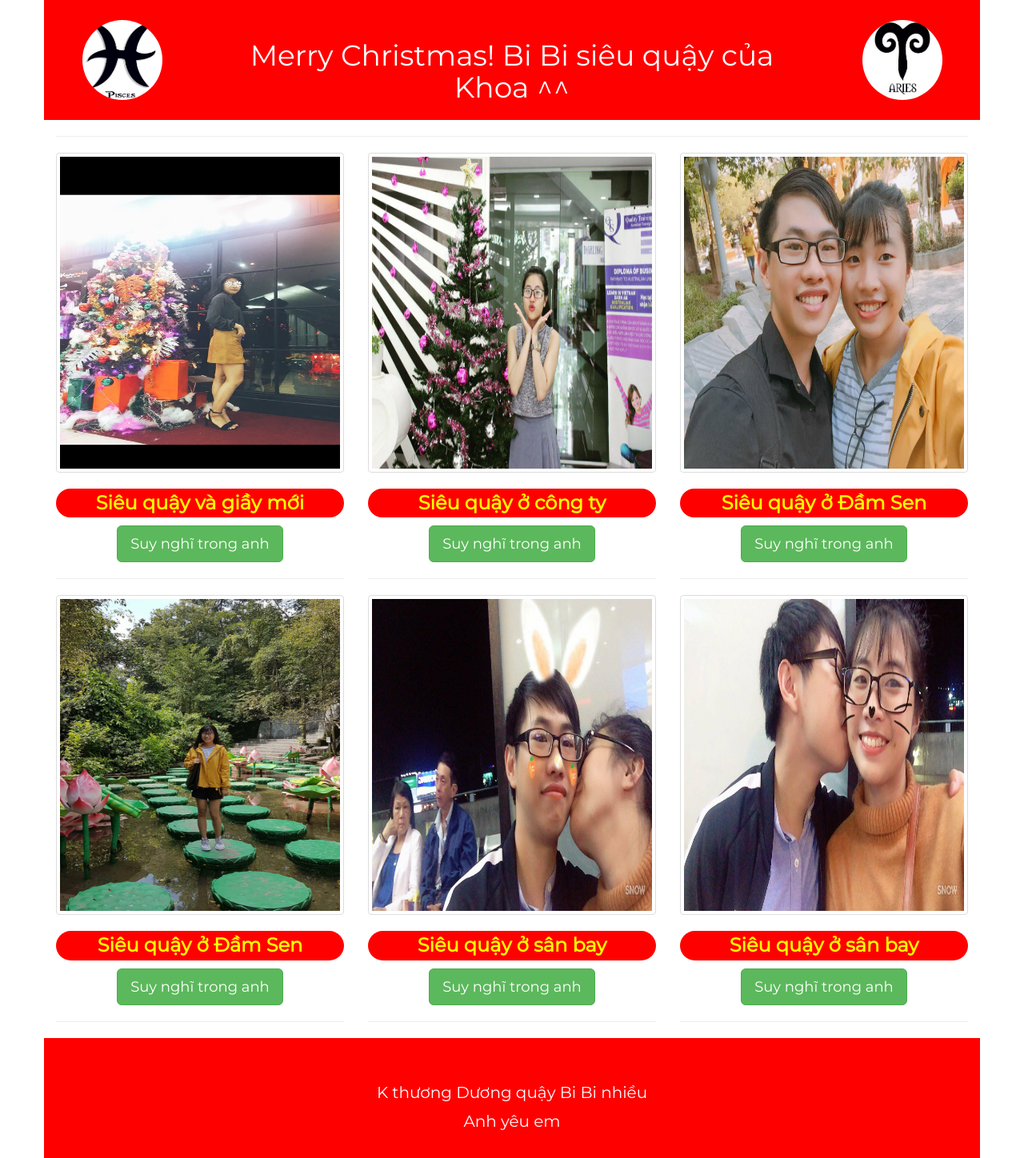
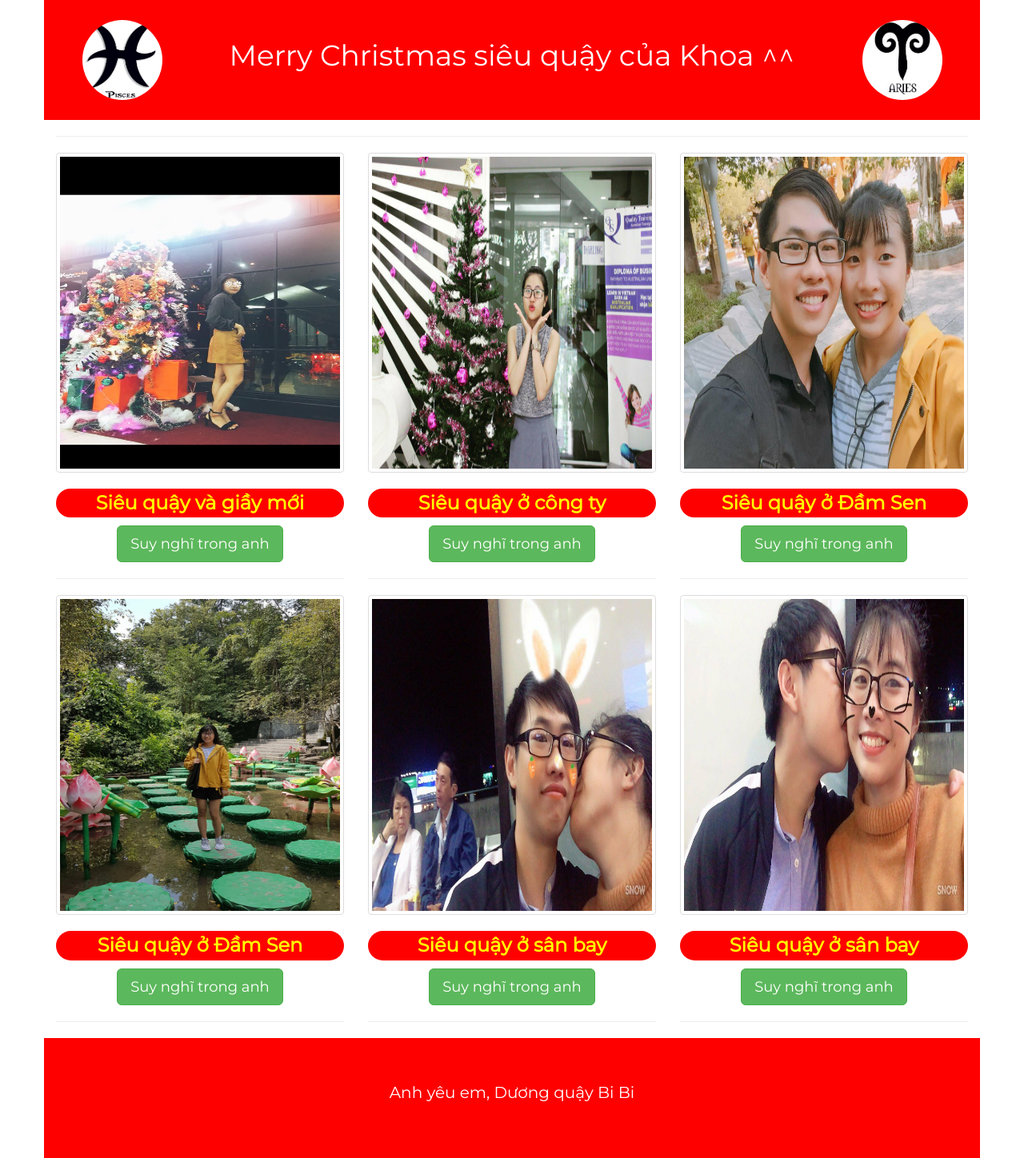
Before and after one commit to dangkhoa0303/dangkhoa0303.github.io, a plain HTML site: page index.html in a window 1280 px wide. Shown: the whole page at 80% size. Drawn offline with nearby package versions, Linux system fonts and the light colour scheme.

Commit message:
Christmas update

```diff
--- a/index.html
+++ b/index.html
@@ -1,7 +1,7 @@
 <!DOCTYPE html>
 <html>
 	<head>
-		<title>Happy Valentine</title>
+		<title>Merry Christmas</title>
 		<meta charset="utf-8">
     	<meta name="viewport" content="width=device-width, initial-scale=1">
     	<link href="css/bootstrap.min.css" rel="stylesheet">
@@ -73,7 +73,7 @@
 					<img class="img-responsive img-circle logo center-block" src="images/pisces.jpg" />
 				</div>
 				<div class="col-md-8 col-lg-8 col-xs-6 text-center">
-					<h1>Merry Christmas! Bi Bi siêu quậy của Khoa ^^</h1>
+					<h1>Merry Christmas siêu quậy của Khoa ^^</h1>
 				</div>
 				<div class="col-md-2 col-lg-2 col-xs-3">
 					<img class="img-responsive img-circle logo center-block" src="images/aries.jpg" />
@@ -141,7 +141,7 @@
 		<footer class="container text-center">
 			<div class="row" id="footer-text">
 				<div class="col-md-12 center-block">
-					<p>K thương Dương quậy Bi Bi nhiều<br/>Anh yêu em</p>
+					<p>Anh yêu em, Dương quậy Bi Bi</p>
 				</div>
 			</div>
 		</footer>
```
